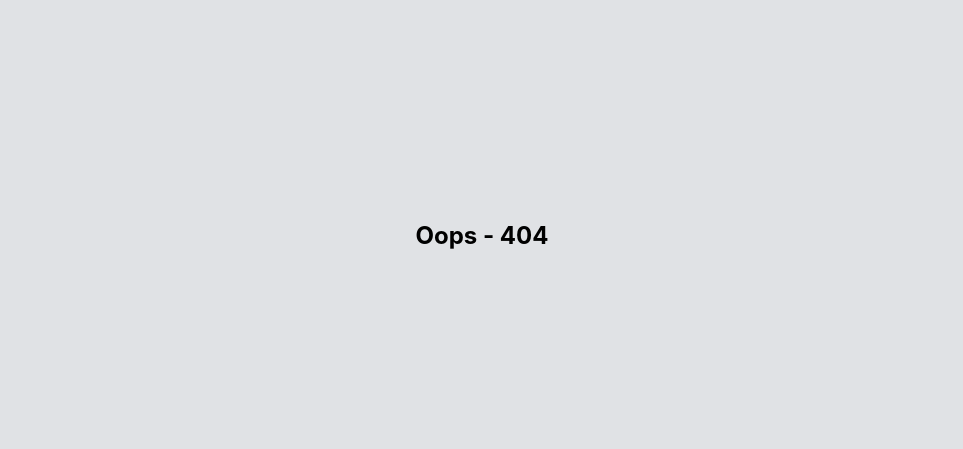
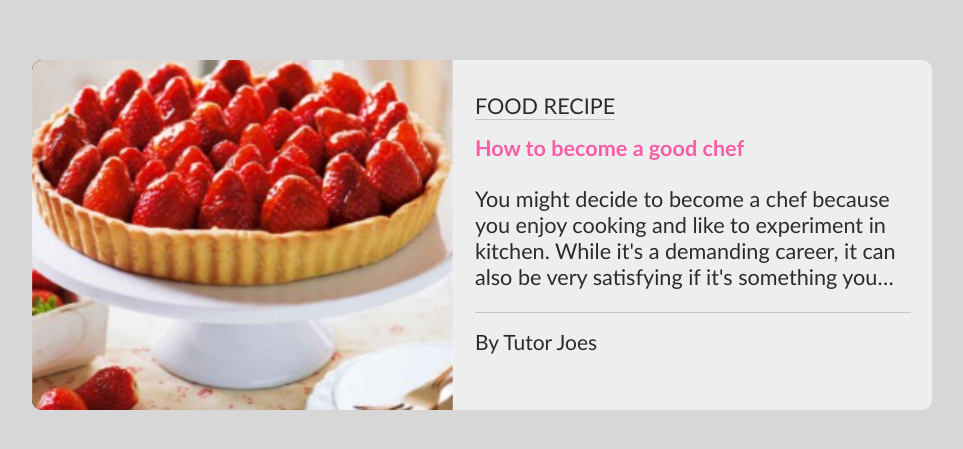
Before and after one commit to blackd44/practices, a React (Create React App) app: page /food in a window 1280 px wide. Shown: the part 165-614 px from the top of the page, without its empty margins (158-1121 px from the left). Built offline with nearby package versions, Linux system fonts and the light colour scheme; the HTML template or start-up script is replaced by a standard one.

Commit message:
adding the food page

```diff
--- a/package.json
+++ b/package.json
@@ -12,8 +12,10 @@
     "node-scss": "^7.0.3",
     "react": "^18.2.0",
     "react-dom": "^18.2.0",
+    "react-parallax-tilt": "^1.7.68",
     "react-router-dom": "^6.4.1",
-    "react-scripts": "5.0.1",
+    "react-scripts": "^5.0.1",
+    "react-typed": "^1.2.0",
     "web-vitals": "^2.1.4"
   },
   "scripts": {
--- a/src/App.js
+++ b/src/App.js
@@ -3,6 +3,7 @@ import './App.scss';
 
 import Shop from './pages/shop/index'
 import SignUp from './pages/signup';
+import Food from './pages/food';
 
 function App() {
   return (
@@ -10,6 +11,7 @@ function App() {
       <Routes>
         <Route exact path='/shop' element={<Shop />} />
         <Route exact path='/signup' element={<SignUp />} />
+        <Route exact path='/food' element={<Food />} />
         <Route exact path='/*' element={
           <>
             <h2>Oops - 404</h2>
--- a/src/App.scss
+++ b/src/App.scss
@@ -6,7 +6,7 @@ body, #root {
   height: 100vh;
   margin: 0;
   padding: 0;
-  background-color: $white;
+  background-color: $darkgrey;
 }
 
 a{
--- /dev/null
+++ b/src/pages/food/index.js
@@ -0,0 +1,36 @@
+import Typed from 'react-typed'
+import './style.css'
+import image from '../../assets/images/Capture.PNG'
+
+const Food = ( ) => {
+    let backimage = {
+        backgroundImage: `url(${image})`
+    }
+    return(
+        <main className="food">
+            <div>
+                <div className='image' style={backimage}>
+                </div>
+                <div className='foodcontent'>
+                    <div>
+                        <span>food recipe</span>
+                    </div>
+                    <div>
+                        <h4>How to become a good chef</h4>
+                        <p>
+                            You might decide to become a chef because you enjoy cooking and like to experiment in kitchen.
+                            While it's a demanding career, it can also be very satisfying if it's something you love and you wish to
+                            You might decide to become a chef because you enjoy cooking and like to experiment in kitchen.
+                            While it's a demanding career, it can also be very satisfying if it's something you love and you wish to
+                            You might decide to become a chef because you enjoy cooking and like to experiment in kitchen.
+                            While it's a demanding career, it can also be very satisfying if it's something you love and you wish to...
+                        </p>
+                    </div>
+                    <div>By Tutor Joes</div>
+                </div>
+            </div>
+        </main>
+    )
+}
+
+export default Food
--- /dev/null
+++ b/src/pages/food/style.css
@@ -0,0 +1,73 @@
+* {
+    font-family: 'Gill Sans', 'Gill Sans MT', Calibri, 'Trebuchet MS', sans-serif;
+    font-size: 103%;
+}
+.food {
+    min-height: 100%;
+    width: 100%;
+    background-color: #d7d7d7;
+    color: white;
+    display: flex;
+    justify-content: center;
+    align-items: center;
+}
+.food > div {
+    min-height: 200px;
+    height: 350px;
+    min-width: 500px;
+    width: 900px;
+    position: relative;
+    display: flex;
+    flex-direction: row;
+    justify-content: space-between;
+    align-items: center;
+    border-radius: 10px;
+    contain: content;
+}
+.food > div > .image {
+    height: 100%;
+    width: 48%;
+    background-color: black;
+    background-size: cover;
+    background-position: center;
+}
+.food > div > .foodcontent {
+    height: 100%;
+    width: calc(52% - 1.3rem);
+    padding: 0 1.3rem;
+    background-color: #eee;
+    display: flex;
+    flex-direction: column;
+    flex-wrap: nowrap;
+}
+.food > div > .foodcontent > * {
+    color: #000000d1;
+    margin: 0;
+    font-weight: 500;
+    font-size: 110%;
+}
+.food > div > .foodcontent h4 {
+    display: block;
+    margin: 1rem 0 1.5rem;
+    font-weight: bold;
+    color: #f65ea7;
+}
+.food > div > .foodcontent > *:first-of-type {
+    padding-top: 2rem;
+    text-transform: uppercase;
+}
+.food > div > .foodcontent > *:first-of-type span {
+    border-bottom: 1px solid #2223;
+}
+.food > div > .foodcontent > *:nth-child(2) > p{
+    max-height: 230px;
+    display: -webkit-box;
+    -webkit-line-clamp: 4;
+    -webkit-box-orient: vertical;
+    overflow: hidden;
+}
+.food > div > .foodcontent > *:last-of-type {
+    padding-bottom: 2rem;
+    padding-top: 1rem;
+    border-top: 1px solid #2223;
+}
--- a/src/pages/signup/index.js
+++ b/src/pages/signup/index.js
@@ -1,5 +1,8 @@
 import { useState, useRef, useEffect } from 'react'
 import { Link } from 'react-router-dom'
+import Tilt from 'react-parallax-tilt'
+import Typed from 'react-typed'
+
 import './style.scss'
 
 const SignUp = (props) => {
@@ -40,15 +43,35 @@ const SignUp = (props) => {
     }
     return (
         <main className='signup'>
-            <div>
+            <Tilt>
                 <div className='create' ref={create}>
                     <h2>Create Account</h2>
                     <form method='post' onSubmit={CreateSubmit}>
-                        <input type='test' name='name' placeholder='Name' value={name} onChange={e => setName(e.target.value)} required/>
-                        <input type='test' name='username' placeholder='Username' value={userName} onChange={e => setUserName(e.target.value)} required/>
+                        <Typed
+                            strings={['Name','full name','Enter your name','eg: firstname lastname']}
+                            typeSpeed={80} backSpeed={50} attr="placeholder" loop>
+                            <input type='text' name='name' placeholder='Name' value={name} onChange={e => setName(e.target.value)} required/>
+                        </Typed>
+                        <Typed
+                            strings={['Username','Enter your Username','eg: myname44']}
+                            typeSpeed={80} backSpeed={50} attr="placeholder" loop>
+                            <input type='text' name='username' placeholder='Username' value={userName} onChange={e => setUserName(e.target.value)} required/>
+                        </Typed>
+                        <Typed
+                            strings={['Email','Enter your Email','Email address','eg: myemail@email.eme']}
+                            typeSpeed={80} backSpeed={50} attr="placeholder" loop>
                             <input type='email' name='email' placeholder='Email' value={email} onChange={e => setEmail(e.target.value)} required/>
+                        </Typed>
+                        <Typed
+                            strings={['password','Enter your password','Strong password','eg: Bb.dA@4as*as']}
+                            typeSpeed={80} backSpeed={50} attr="placeholder" loop>
                             <input type='password' name='password' placeholder='password' value={password} onChange={e => setPassword(e.target.value)} required/>
+                        </Typed>
+                        <Typed
+                            strings={['Re-password','Re-type your password','password','eg: Bb.dA@4as*as']}
+                            typeSpeed={80} backSpeed={50} attr="placeholder" loop>
                             <input type='password' name='re-password' placeholder='repeat password' value={rePassword} onChange={e => setRePassword(e.target.value)} required/>
+                        </Typed>
                         <button ref={CreateButton}>Create Account</button>
                         <p>already have an account click <Link onClick={() => {
                                 create.current.style.display = 'none'
@@ -59,8 +82,16 @@ const SignUp = (props) => {
                 <div className='login' ref={login}>
                     <h2>log in</h2>
                     <form method='post' onSubmit={loginSubmit}>
+                        <Typed
+                            strings={['Email','Enter your Email','Email address','eg: myemail@email.eme']}
+                            typeSpeed={80} backSpeed={50} attr="placeholder" loop>
                             <input type='email' name='email' placeholder='Email' value={email} onChange={e => setEmail(e.target.value)} required/>
+                        </Typed>
+                        <Typed
+                            strings={['password','Enter your password','Strong password','eg: Bb.dA@4as*as']}
+                            typeSpeed={80} backSpeed={50} attr="placeholder" loop>
                             <input type='password' name='password' placeholder='password' value={password} onChange={e => setPassword(e.target.value)} required/>
+                        </Typed>
                         <Link className='forget'>Forget password</Link>
                         <button type='submit' ref={LoginButton}>Log In</button>
                         <p>Doesn't have account click <Link onClick={() => {
@@ -69,7 +100,7 @@ const SignUp = (props) => {
                         }}>here</Link></p>
                     </form>
                 </div>
-            </div>
+            </Tilt>
         </main>
     )
 }
--- a/src/pages/signup/style.scss
+++ b/src/pages/signup/style.scss
@@ -1,8 +1,5 @@
 @import '../../assets/style/index.scss';
 
-.root:has(.signup) {
-    background-color: aqua;
-}
 main.signup{
     @include flexCenter();
     @include Available();
@@ -13,7 +10,7 @@ main.signup{
     color: $grey;
     > div {
         @include flexCenterX;
-        max-width: 600px;
+        max-width: 550px;
         width: 90%;
         min-height: 60%;
         border: 1px solid #00599d66;
@@ -30,7 +27,7 @@ main.signup{
         }
         .create, .login{
             @include AvailableX();
-            padding: 1rem 5%;
+            padding: 1rem 10%;
 
             h2{
                 text-align: center;
```
Also changed, not shown: src/assets/images/Capture.PNG (added), 1 other file (tests, documents, lock files or other folders). Lines whose indentation alone changed are shown as unchanged.
